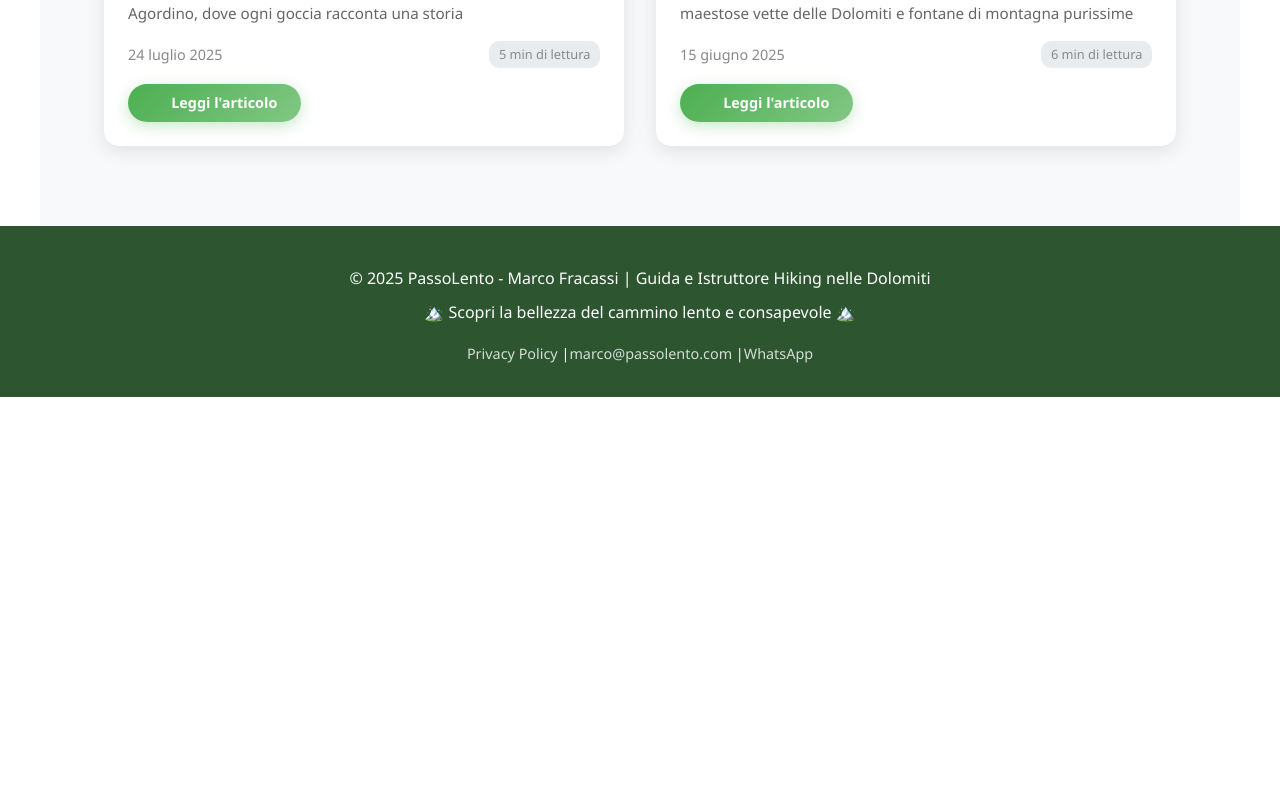
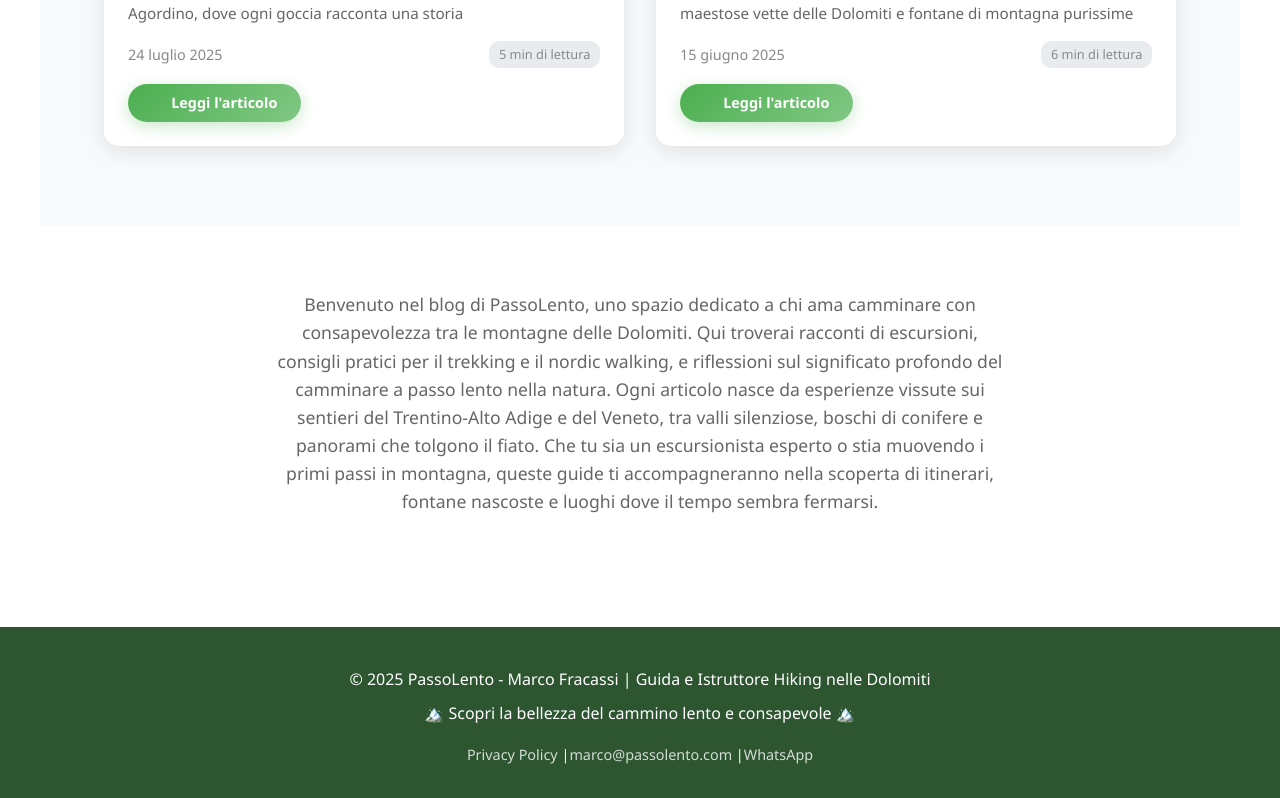
Before and after one commit to fracassi-marco/PassoLento, a Next.js app: page /blog in a window 1280 px wide. Shown: the part 1545-2343 px from the top of the page. Before the commit the page ends 1942 px from the top, so only its background shows below. Built offline with nearby package versions, Linux system fonts and the light colour scheme; a web font is replaced by a local one.

Commit message:
feat: add introductory section to BlogPage with welcome message and content overview

```diff
--- a/src/app/blog/page.tsx
+++ b/src/app/blog/page.tsx
@@ -18,6 +18,19 @@ export default function BlogPage() {
       />
 
       <BlogContent />
+
+      <section className="blog-intro">
+        <p>
+          Benvenuto nel blog di PassoLento, uno spazio dedicato a chi ama camminare con consapevolezza
+          tra le montagne delle Dolomiti. Qui troverai racconti di escursioni, consigli pratici per
+          il trekking e il nordic walking, e riflessioni sul significato profondo del camminare a passo
+          lento nella natura. Ogni articolo nasce da esperienze vissute sui sentieri del Trentino-Alto Adige
+          e del Veneto, tra valli silenziose, boschi di conifere e panorami che tolgono il fiato.
+          Che tu sia un escursionista esperto o stia muovendo i primi passi in montagna, queste guide
+          ti accompagneranno nella scoperta di itinerari, fontane nascoste e luoghi dove il tempo
+          sembra fermarsi.
+        </p>
+      </section>
     </div>
   );
 }
```
